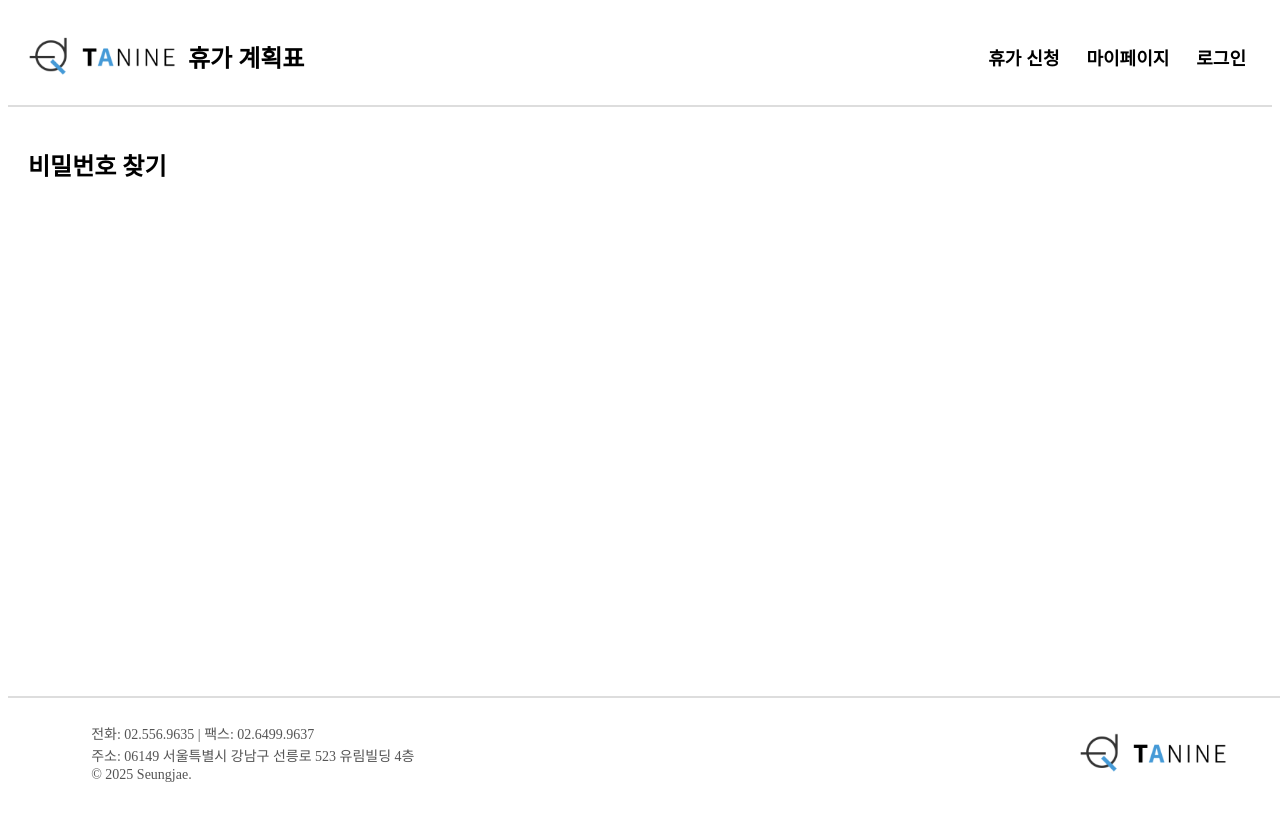
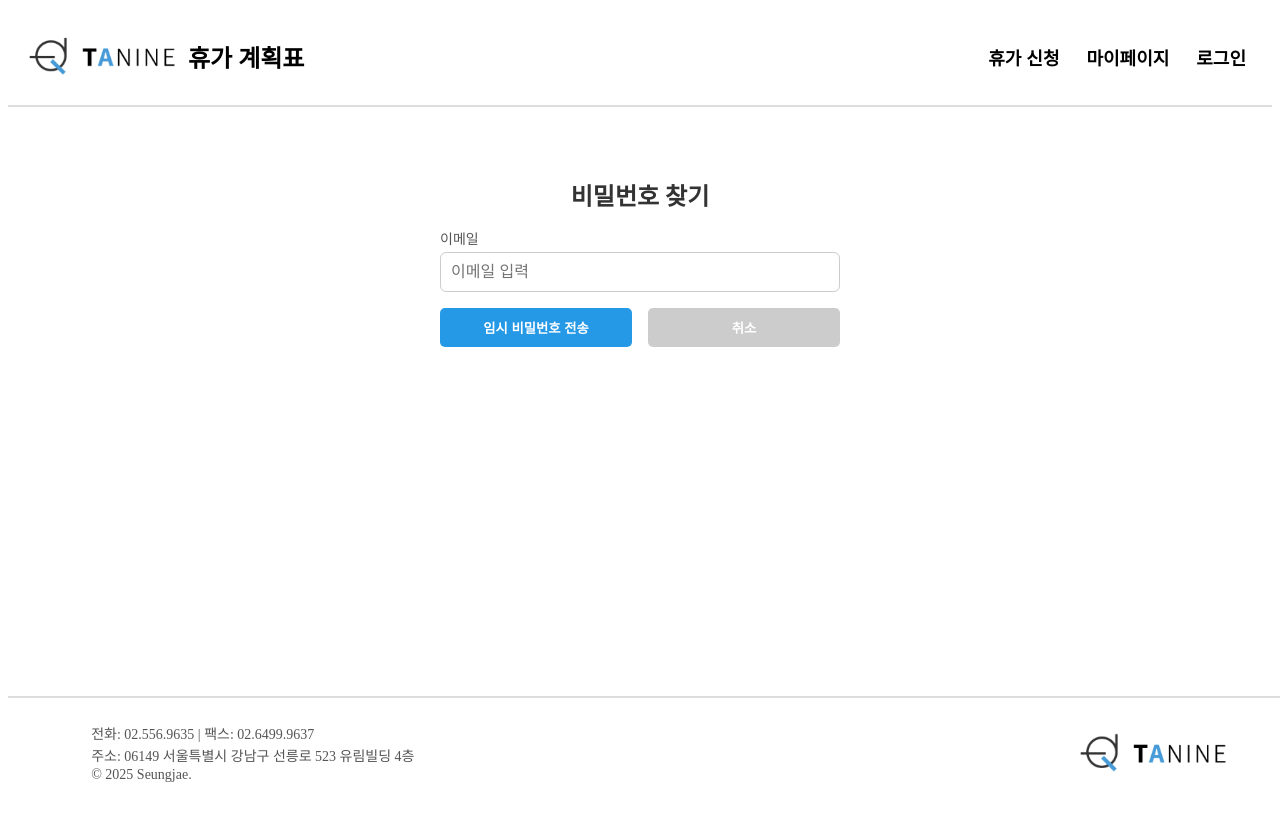
Before and after one commit to SeungjaeLee00/Vacation_Management, a Vue app: page /find-password in a window 1280 px wide. Shown: the top 816 px of the page. Built offline with nearby package versions, Linux system fonts and the light colour scheme.

Commit message:
feat: 비밀번호 찾기 기능 추가: 서버 로직X

```diff
--- a/src/views/user/account/ForgotPassword.vue
+++ b/src/views/user/account/ForgotPassword.vue
@@ -1,5 +1,121 @@
 <template>
-    <div>
-      <h2>비밀번호 찾기</h2>
+  <div class="forgot-password-container">
+    <div class="forgot-password-card">
+      <h2 class="forgot-password-title">비밀번호 찾기</h2>
+
+      <div class="input-group">
+        <label for="email">이메일</label>
+        <input type="email" id="email" v-model="email" placeholder="이메일 입력">
+      </div>
+
+      <div class="button-group">
+        <button class="btn send" @click="sendTemporaryPassword">임시 비밀번호 전송</button>
+        <button class="btn cancel" @click="goToLoginPage">취소</button>
+      </div>
     </div>
-  </template>
+  </div>
+</template>
+
+<script setup>
+import { ref } from "vue";
+import { useRouter } from "vue-router";
+
+const email = ref("");
+const router = useRouter();
+
+const sendTemporaryPassword = async () => {
+  if (!email.value) {
+    alert("이메일을 입력해주세요.");
+    return;
+  }
+
+  console.log("입력된 이메일:", email.value);
+  console.log("서버 없이 콘솔에서 확인 중...");
+
+  // TODO: 서버 구현 후 아래 API 호출 활성화
+
+  // 서버가 없으므로 가정하여 성공 메시지 출력 후 이동
+  setTimeout(() => {
+    alert("임시 비밀번호가 이메일로 전송되었습니다.");
+    router.push("/login");
+  }, 1000);
+};
+
+const goToLoginPage = () => {
+  router.push("/login");
+};
+</script>
+
+<style scoped>
+.forgot-password-container {
+  display: flex;
+  justify-content: center;
+  align-items: center;
+
+}
+
+.forgot-password-card {
+  padding: 30px;
+  width: 400px;
+  text-align: center;
+}
+
+.forgot-password-title {
+  font-size: 24px;
+  font-weight: bold;
+  color: #333;
+  margin-bottom: 16px;
+}
+
+.input-group {
+  display: flex;
+  flex-direction: column;
+  text-align: left;
+  margin-bottom: 16px;
+}
+
+.input-group label {
+  font-size: 14px;
+  color: #555;
+  margin-bottom: 4px;
+}
+
+.input-group input {
+  padding: 10px;
+  font-size: 16px;
+  border: 1px solid #ccc;
+  border-radius: 6px;
+  outline: none;
+}
+
+.button-group {
+  display: flex;
+  justify-content: space-between;
+}
+
+.btn {
+  padding: 10px;
+  width: 48%;
+  border: none;
+  border-radius: 5px;
+  cursor: pointer;
+  font-weight: bold;
+  color: white;
+}
+
+.send {
+  background-color: #2699e6;
+}
+
+.send:hover {
+  background-color: #2563eb;
+}
+
+.cancel {
+  background-color: #ccc;
+}
+
+.cancel:hover {
+  background-color: #999;
+}
+</style>
--- a/src/views/user/account/SignupPage.vue
+++ b/src/views/user/account/SignupPage.vue
@@ -159,7 +159,8 @@ button {
   border: none;
   border-radius: 5px;
   cursor: pointer;
-  margin-top: 10px;
+  margin-top: 5px;
+  margin-bottom: 10px;
 }
 
 button:hover {
```
